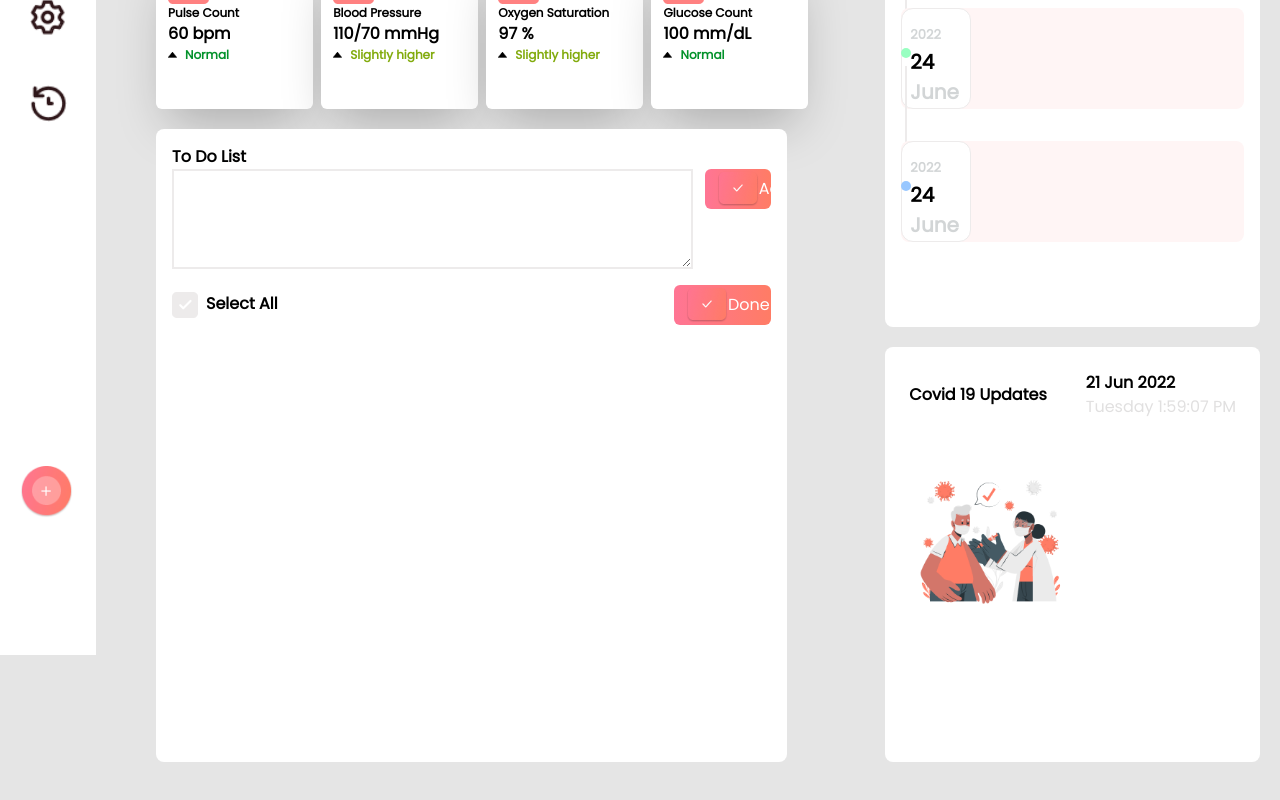
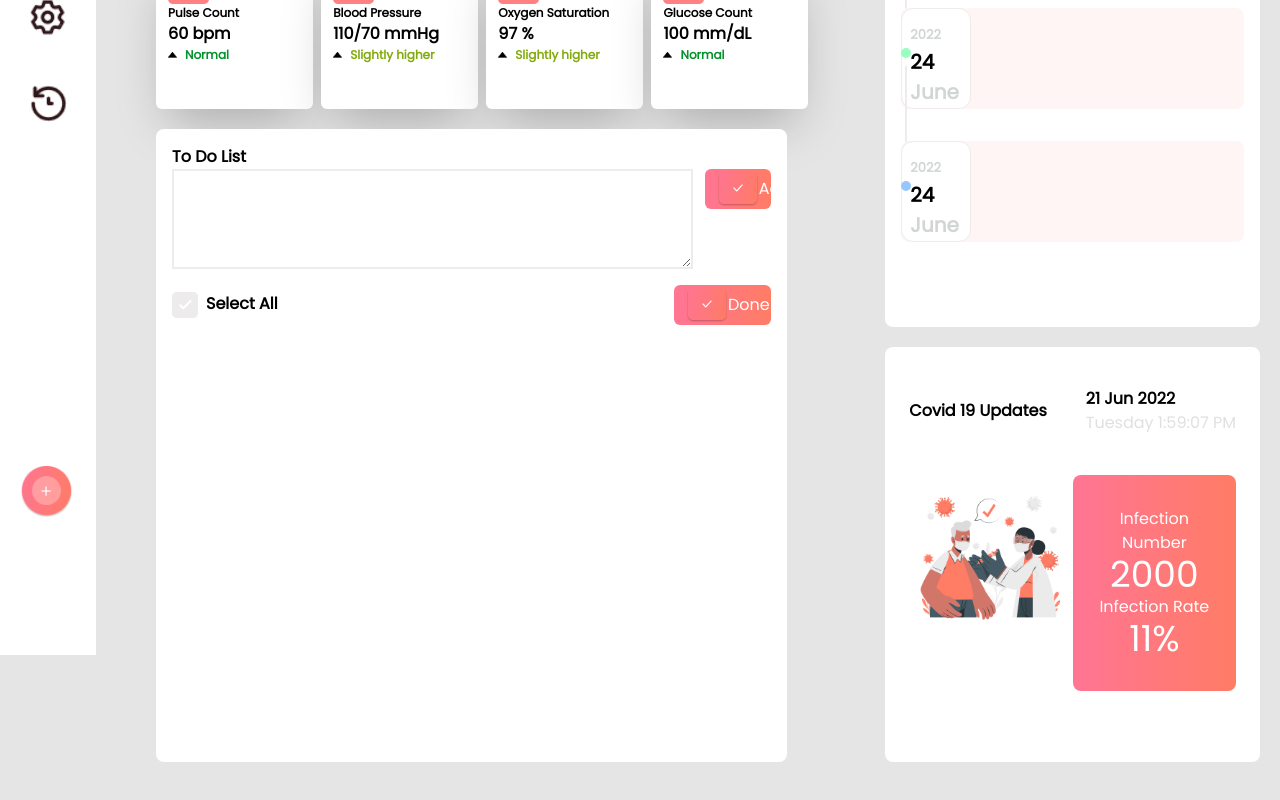
Before and after one commit to shihabsararrafid/task-02, a React (Create React App) app: page / in a window 1280 px wide. Shown: the part 396-1196 px from the top of the page. Built offline with nearby package versions, Linux system fonts and the light colour scheme.

Commit message:
all design finish

```diff
--- a/src/Components/CoronaUpdate/CoronaUpdate.js
+++ b/src/Components/CoronaUpdate/CoronaUpdate.js
@@ -16,7 +16,7 @@ const CoronaUpdate = () => {
   var today = new Date().toLocaleTimeString();
   console.log(today);
   return (
-    <div className="corona-update p-6 mr-5 rounded-lg bg-white">
+    <div className="corona-update px-6 py-10 mr-5 rounded-lg bg-white">
       <div className="flex items-center font-semibold justify-between">
         <h1>Covid 19 Updates</h1>
         <div>
@@ -27,8 +27,14 @@ const CoronaUpdate = () => {
           </div>
         </div>
       </div>
-      <div className="mt-10">
+      <div className="mt-10 flex">
         <img className="w-[50%] h-[70%] object-cover" src={corona} alt="" />
+        <div className="w-[50%] text-white font-medium rounded-lg px-5 py-8 text-center bg-gradient-to-r from-[#FF7594] to-[#FF7C65]">
+          <p>Infection Number </p>
+          <p className="text-4xl  text-white ">2000</p>
+          <p>Infection Rate </p>
+          <p className="text-4xl text-white">11%</p>
+        </div>
       </div>
     </div>
   );
```
